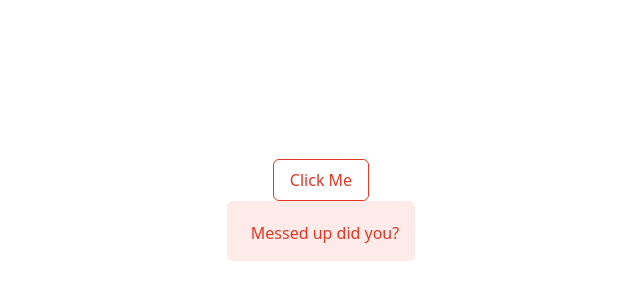
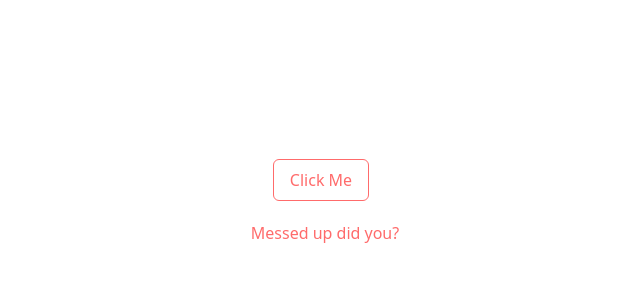
Before and after one commit to sangosteve/ui, a Next.js app: page / in a window 1280 px wide. Shown: the part 190-490 px from the top of the page, without its empty margins (319-959 px from the left). Built offline with nearby package versions, Linux system fonts and the light colour scheme.

Commit message:
Theme and Design Tokens

```diff
--- a/package.json
+++ b/package.json
@@ -1,7 +1,11 @@
 {
   "name": "ui",
   "version": "0.1.0",
-  "private": true,
+  "private": false,
+  "repository": "https://github.com/sangosteve/ui.git",
+  "publishConfig": {
+    "registry": "https://npm.pkg.github.com"
+  },
   "scripts": {
     "dev": "next dev",
     "build": "next build",
--- a/tailwind.config.js
+++ b/tailwind.config.js
@@ -8,80 +8,92 @@ module.exports = {
   theme: {
     colors: {
       /* Color styles */
-      "blue-50": "#E6F0FB",
-      "blue-100": "#B0CFF1",
-      "blue-200": "#8AB8EA",
-      "blue-300": "#5497E1",
-      "blue-400": "#3383DB",
-      "blue-500": "#0064D2",
-      "blue-600": "#005BBF",
-      "blue-700": "#004795",
-      "blue-800": "#003774",
-      "blue-900": "#002A58",
-      "yellow-50": "#FFFAE6",
-      "yellow-100": "#FFEFB2",
-      "yellow-200": "#FFE78D",
-      "yellow-300": "#FFDB5A",
-      "yellow-400": "#FFD539",
-      "yellow-500": "#FFCA08",
-      "yellow-600": "#E8B807",
-      "yellow-700": "#B58F06",
-      "yellow-800": "#8C6F04",
-      "yellow-900": "#6B5503",
-      "green-50": "#E9F7EF",
-      "green-100": "#BCE6CE",
-      "green-200": "#9CDAB6",
-      "green-300": "#6EC994",
-      "green-400": "#52BE80",
-      "green-500": "#27AE60",
-      "green-600": "#239E57",
-      "green-700": "#1C7C44",
-      "green-800": "#156035",
-      "green-900": "#104928",
-      "orange-50": "#FEEEEA",
-      "orange-100": "#FBCCBD",
-      "orange-200": "#F9B39D",
-      "orange-300": "#F69070",
-      "orange-400": "#F47A55",
-      "orange-500": "#F1592A",
-      "orange-600": "#DB5126",
-      "orange-700": "#AB3F1E",
-      "orange-800": "#853117",
-      "orange-900": "#652512",
-      "red-50": "#FCEBE9",
-      "red-100": "#F5C1BC",
-      "red-200": "#F1A39B",
-      "red-300": "#EA7A6E",
-      "red-400": "#E66051",
-      "red-500": "#E03826",
-      "red-600": "#CC3323",
-      "red-700": "#9F281B",
-      "red-800": "#7B1F15",
-      "red-900": "#5E1810",
-      "neutral-50": "#EBEDF1",
-      "neutral-100": "#C1C8D2",
-      "neutral-200": "#A3AEBC",
-      "neutral-300": "#7A899E",
-      "neutral-400": "#60728B",
-      "neutral-500": "#384F6E",
-      "neutral-600": "#334864",
-      "neutral-700": "#28384E",
-      "neutral-800": "#1F2B3D",
-      "neutral-900": "#18212E",
+      "indigo-000": "#EDF2FF",
+      "indigo-000": "#EDF2FF",
+      "indigo-100": "#DBE4FF",
+      "indigo-200": "#BAC8FF",
+      "indigo-300": "#91A7FF",
+      "indigo-400": "#748FFC",
+      "indigo-500": "#5C7CFA",
+      "indigo-600": "#4C6EF5",
+      "indigo-700": "#4263EB",
+      "indigo-800": "#3B5BDB",
+      "indigo-900": "#364FC7",
+      "gray-000": "#F8F9FA",
+      "gray-100": "#F1F3F5",
+      "gray-200": "#E9ECEF",
+      "gray-300": "#DEE2E6",
+      "gray-400": "#CED4DA",
+      "gray-500": "#ADB5BD",
+      "gray-600": "#868E96",
+      "gray-700": "#495057",
+      "gray-800": "#343A40",
+      "gray-900": "#212529",
+      "green-000": "#E6FCF5",
+      "green-100": "#C3FAE8",
+      "green-200": "#96F2D7",
+      "green-300": "#63E6BE",
+      "green-400": "#38D9A9",
+      "green-500": "#20C997",
+      "green-600": "#12B886",
+      "green-700": "#0CA678",
+      "green-800": "#099268",
+      "green-900": "#087F5B",
+      "orange-000": "#FFF4E6",
+      "orange-100": "#FFE8CC",
+      "orange-200": "#FFD8A8",
+      "orange-300": "#FFC078",
+      "orange-400": "#FFA94D",
+      "orange-500": "#FF922B",
+      "orange-600": "#FD7E14",
+      "orange-700": "#F76707",
+      "orange-800": "#E8590C",
+      "orange-900": "#D9480F",
+      "red-000": "#FFF5F5",
+      "red-100": "#FFE3E3",
+      "red-200": "#FFC9C9",
+      "red-300": "#FFA8A8",
+      "red-400": "#FF8787",
+      "red-500": "#FF6B6B",
+      "red-600": "#FA5252",
+      "red-700": "#F03E3E",
+      "red-800": "#E03131",
+      "red-900": "#C92A2A",
       white: "#FFFFFF",
       black: "#000000",
       transparent: "transparent",
     },
     fontSize: {
-      "-h1": "48px",
-      "-h2": "40px",
-      "-h3": "33px",
-      "-h4": "28px",
-      "-h5": "23px",
-      "-title1": "19px",
-      "-title2": "16px",
-      "-body": " 13px",
-      "-caption": "11px",
+      h1: "64px",
+      h2: "48px",
+      h3: "32px",
+      h4: "24px",
+      h5: "20px",
+      subtitle1: "16px",
+      body2: "14px",
+      subtitle2: "14px",
+      body1: "16px",
+      caption: "12px",
+      "h1-semibold": "64px",
+      "h2-semibold": "48px",
+      "h3-semibold": "32px",
+      "h4-semibold": "24px",
+      "h5-semibold": "20px",
+      "subtitle1-semibold": "16px",
+      "subtitle2-semibold": "14px",
+      "body1-semibold": "16px",
+      "body2-semibold": "14px",
+      "caption-semibold": "12px",
+      "h1-bold": "64px",
+      "h2-bold": "48px",
+      "h3-bold": "32px",
+      "h4-bold": "24px",
+      "h5-bold": "20px",
+      "subtitle1-bold": "16px",
+      "subtitle2-bold": "14px",
+      "body1-bold": "16px",
+      "body2-bold": "14px",
+      "caption-bold": "12px",
     },
     extend: {},
   },
--- a/tsconfig.json
+++ b/tsconfig.json
@@ -1,6 +1,7 @@
 {
   "compilerOptions": {
     "target": "es5",
+    "outDir": "./lib/esm",
     "lib": ["dom", "dom.iterable", "esnext"],
     "allowJs": true,
     "skipLibCheck": true,
```
